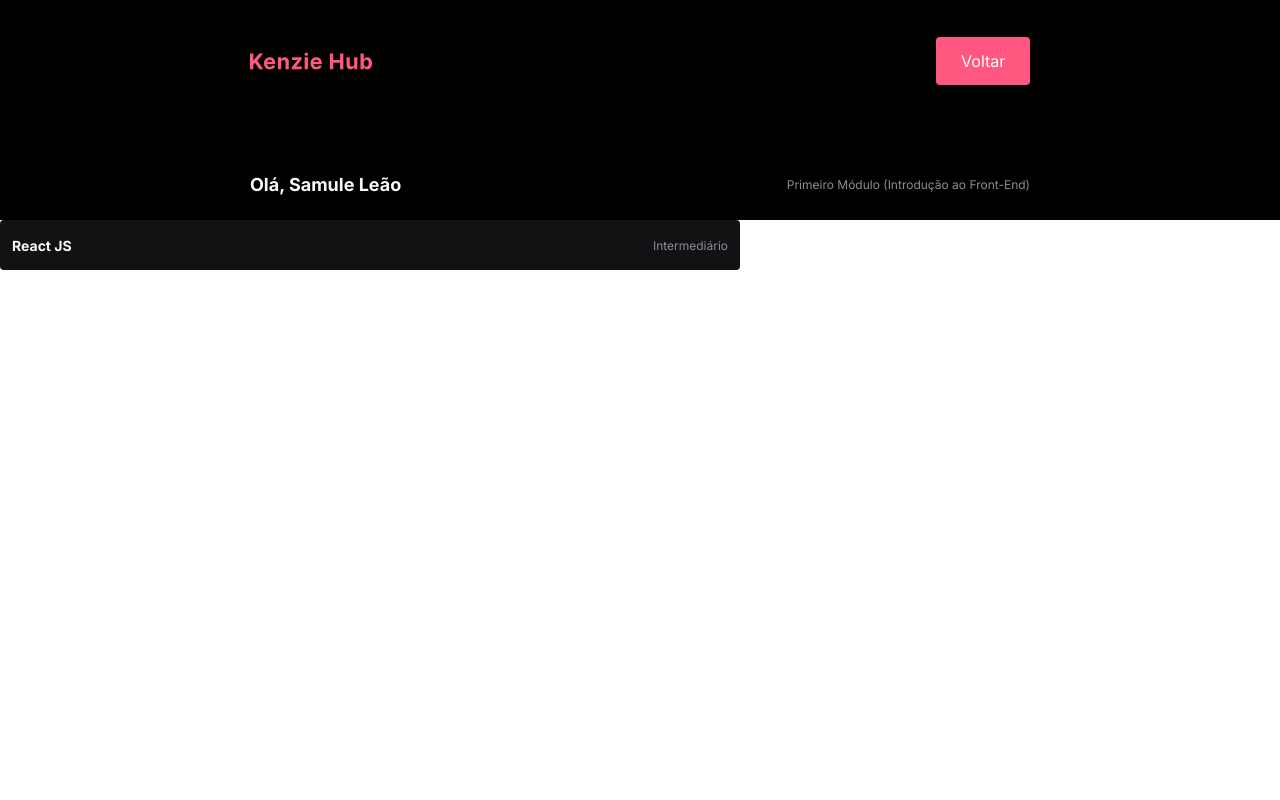
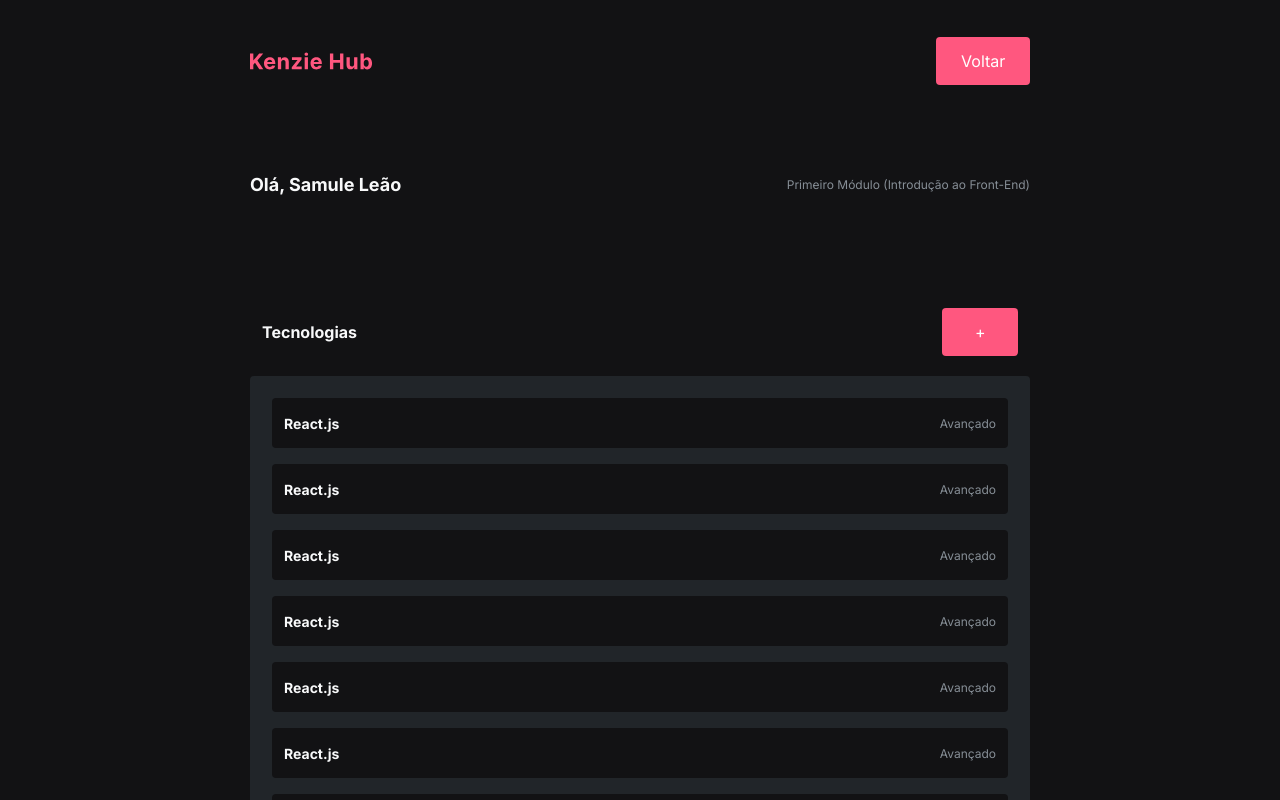
Before and after one commit to Kenzie-Academy-Brasil-Developers/react-entrega-s2-kenzie-hub-nehamamandelbaum, a React (Create React App) app in the folder kenzie-hub/: page / in a window 1280 px wide. Shown: the top 800 px of the page. Built offline with nearby package versions, Linux system fonts and the light colour scheme.

Commit message:
feature: Home page - visual only - done!

```diff
--- a/kenzie-hub/src/pages/Home/index.jsx
+++ b/kenzie-hub/src/pages/Home/index.jsx
@@ -1,9 +1,9 @@
-import { Header, NavBar, Main } from "./styles";
+import { Header, NavBar, Main, TitleContainer, CardContainer } from "./styles";
 import Button from "../../components/Button";
 
+import Card from "../../components/Card";
+
 import logo from "../../assets/logo.svg";
-
-import Card from "../../components/Card";
 
 const Home = () => {
   return (
@@ -22,7 +22,20 @@ const Home = () => {
         </div>
       </Header>
       <Main>
-        <Card name="React JS" level="Intermediário"></Card>
+        <TitleContainer>
+          <h2>Tecnologias</h2>
+          <Button>+</Button>
+        </TitleContainer>
+        <CardContainer>
+          <Card name="React.js" level="Avançado"></Card>
+          <Card name="React.js" level="Avançado"></Card>
+          <Card name="React.js" level="Avançado"></Card>
+          <Card name="React.js" level="Avançado"></Card>
+          <Card name="React.js" level="Avançado"></Card>
+          <Card name="React.js" level="Avançado"></Card>
+          <Card name="React.js" level="Avançado"></Card>
+          <Card name="React.js" level="Avançado"></Card>
+        </CardContainer>
       </Main>
     </>
   );
--- a/kenzie-hub/src/pages/Home/styles.js
+++ b/kenzie-hub/src/pages/Home/styles.js
@@ -1,7 +1,7 @@
 import styled from "styled-components";
 
 export const NavBar = styled.nav`
-  background-color: black;
+  background-color: var(--grey-4);
   height: 110px;
   display: flex;
   justify-content: center;
@@ -21,7 +21,7 @@ export const NavBar = styled.nav`
 `;
 
 export const Header = styled.header`
-  background-color: black;
+  background-color: var(--grey-4);
   height: 110px;
   display: flex;
   justify-content: center;
@@ -46,4 +46,44 @@ export const Header = styled.header`
   }
 `;
 
-export const Main = styled.main``;
+export const Main = styled.main`
+  background: var(--grey-4);
+  height: 100vh;
+  display: flex;
+  flex-direction: column;
+  justify-content: center;
+  align-items: center;
+  padding: 12px;
+`;
+
+export const TitleContainer = styled.div`
+  display: flex;
+  justify-content: space-between;
+  padding: 0px 12px;
+  color: var(--grey-0);
+  background: var(--grey-4);
+  width: 100%;
+  max-width: 780px;
+  padding-bottom: 20px;
+  align-items: center;
+
+  button {
+    width: 10%;
+  }
+  h2 {
+    font-size: 16px;
+  }
+`;
+
+export const CardContainer = styled.div`
+  padding: 22px;
+  display: flex;
+  flex-direction: column;
+  background: var(--grey-3);
+  width: 100%;
+  align-items: center;
+  justify-content: center;
+  gap: 16px;
+  max-width: 780px;
+  border-radius: var(--radius-inputs-buttons-cards);
+`;
```
